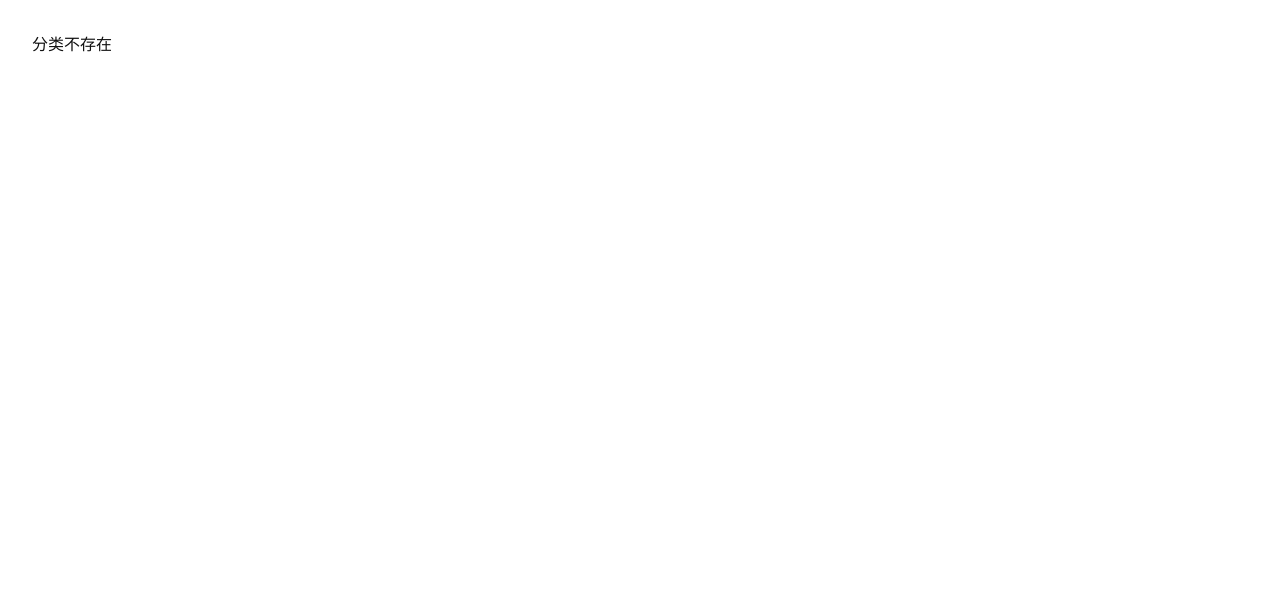
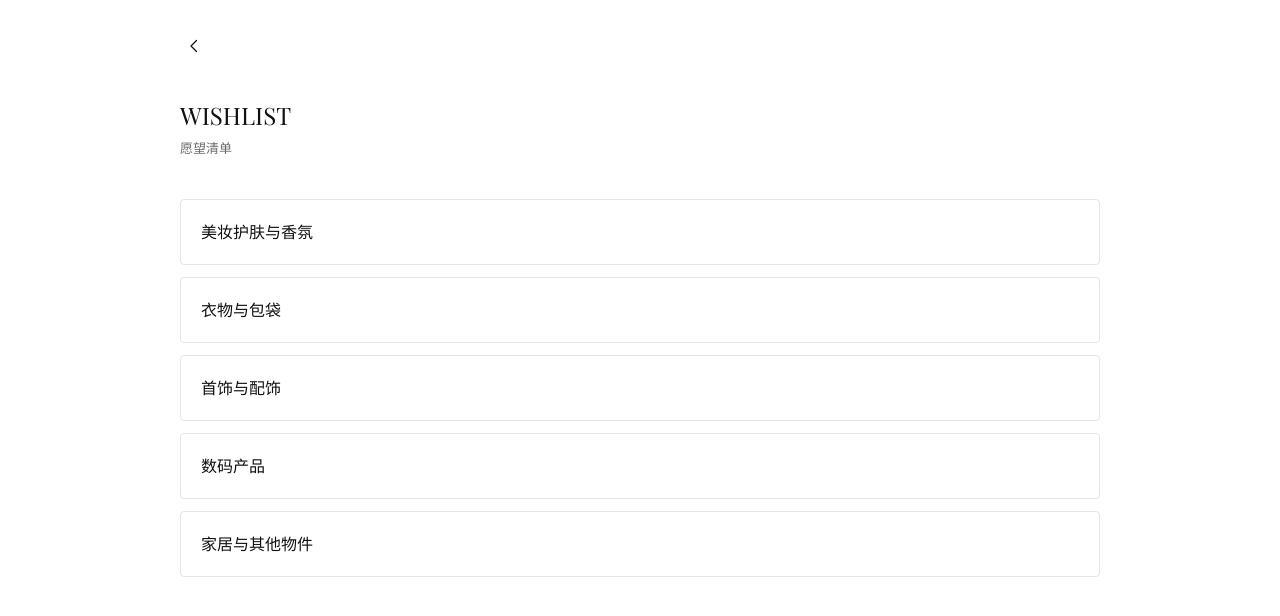
Before and after one commit to luwan-bit/my-wardrobe, a Next.js app: page /wishlist in a window 1280 px wide. Shown: the top 616 px of the page. Built offline with nearby package versions, Linux system fonts and the light colour scheme; a web font is replaced by a local one.

Commit message:
Update page.tsx

```diff
--- a/src/app/wishlist/page.tsx
+++ b/src/app/wishlist/page.tsx
@@ -1,61 +1,25 @@
-"use client";
-
-import { useEffect, useState } from "react";
-import { useParams } from "next/navigation";
 import Link from "next/link";
 import { BackButton } from "@/components/ui/BackButton";
 import { CATEGORIES } from "@/lib/constants";
-import { getWishlist, WishlistItem } from "@/lib/wishlist-storage";
 
-export default function WishlistCategoryPage() {
-  const params = useParams();
-  const slug = params.slug as string;
-  const category = CATEGORIES.find((c) => c.slug === slug);
-  const [items, setItems] = useState<WishlistItem[]>([]);
-
-  useEffect(() => {
-    if (!category) return;
-    const all = getWishlist().filter((i) => i.category === category.id);
-    const order = { certain: 1, medium: 2, like: 3 };
-    all.sort((a, b) => (order[a.level] || 9) - (order[b.level] || 9));
-    setItems(all);
-  }, [category]);
-
-  if (!category) return <div className="p-8">分类不存在</div>;
-
+export default function WishlistPage() {
   return (
     <main className="min-h-dvh">
       <div className="max-w-page mx-auto px-5 pt-6 pb-12">
-        <div className="flex items-center mb-8">
-          <BackButton href="/wishlist" label="返回分类" />
+        <div className="flex items-center mb-8"><BackButton href="/" /></div>
+        <h1 className="font-serif text-title mb-2">WISHLIST</h1>
+        <p className="text-caption text-muted mb-10">愿望清单</p>
+        <div className="space-y-3">
+          {CATEGORIES.map((c) => (
+            <Link
+              key={c.id}
+              href={`/wishlist/${c.slug}`}
+              className="block border border-border p-5 rounded hover:bg-gray-50"
+            >
+              {c.name}
+            </Link>
+          ))}
         </div>
-        <h1 className="font-serif text-title mb-2">{category.name}</h1>
-        <p className="text-caption text-muted mb-8">愿望列表</p>
-
-        {items.length === 0 ? (
-          <div className="border border-border p-8 text-center text-muted mb-6 rounded">此分类暂无愿望。</div>
-        ) : (
-          <div className="grid grid-cols-2 gap-4 mb-6">
-            {items.map((item) => (
-              <div key={item.id} className="border border-border rounded overflow-hidden">
-                {item.image && <img src={item.image} alt={item.name} className="w-full aspect-square object-cover" />}
-                <div className="p-3">
-                  <p className="text-body">{item.name}</p>
-                  <p className="text-caption text-muted mt-1">
-                    {item.level === "certain" ? "确定" : item.level === "medium" ? "中等" : "好感"}
-                  </p>
-                </div>
-              </div>
-            ))}
-          </div>
-        )}
-
-        <Link
-          href={`/wishlist/${slug}/add`}
-          className="block w-full bg-[#8A8A8A] text-white py-3.5 text-center text-body rounded hover:bg-[#7A7A7A] transition-colors"
-        >
-          + 添加愿望
-        </Link>
       </div>
     </main>
   );
```
